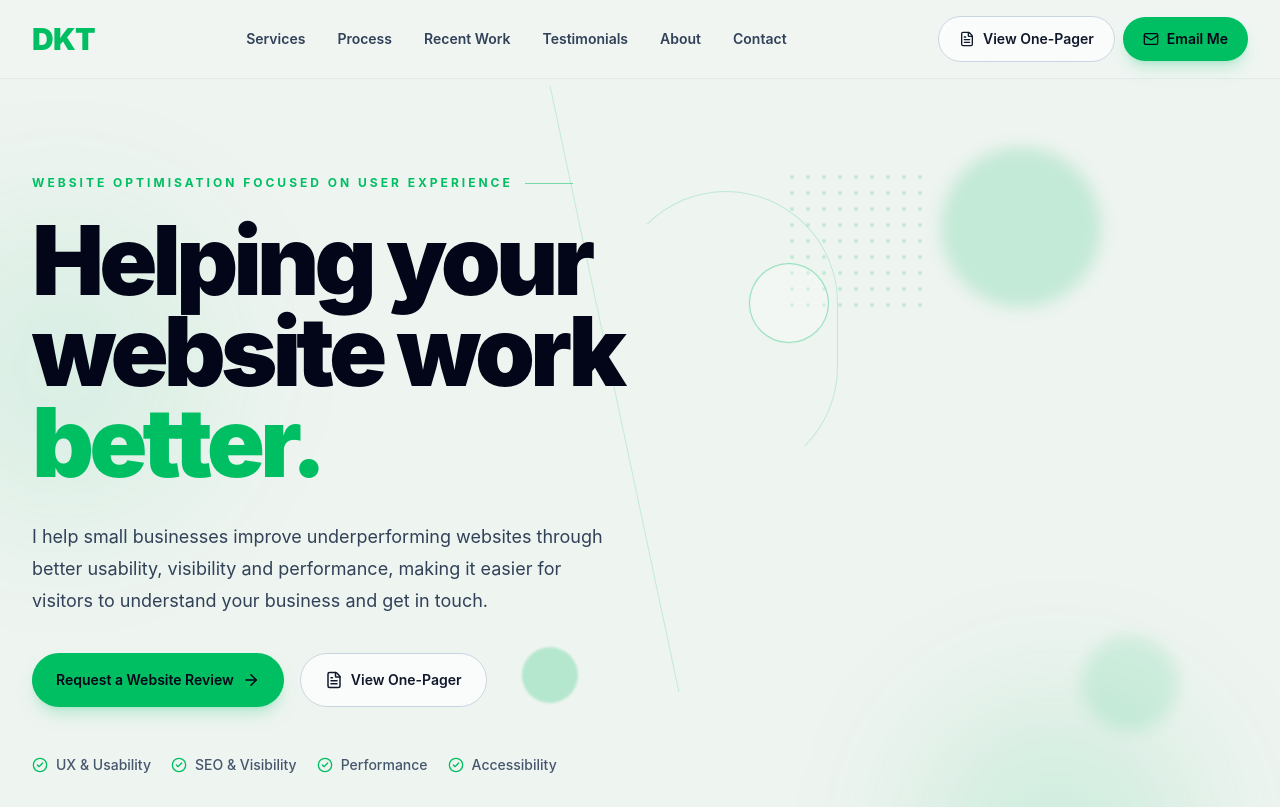
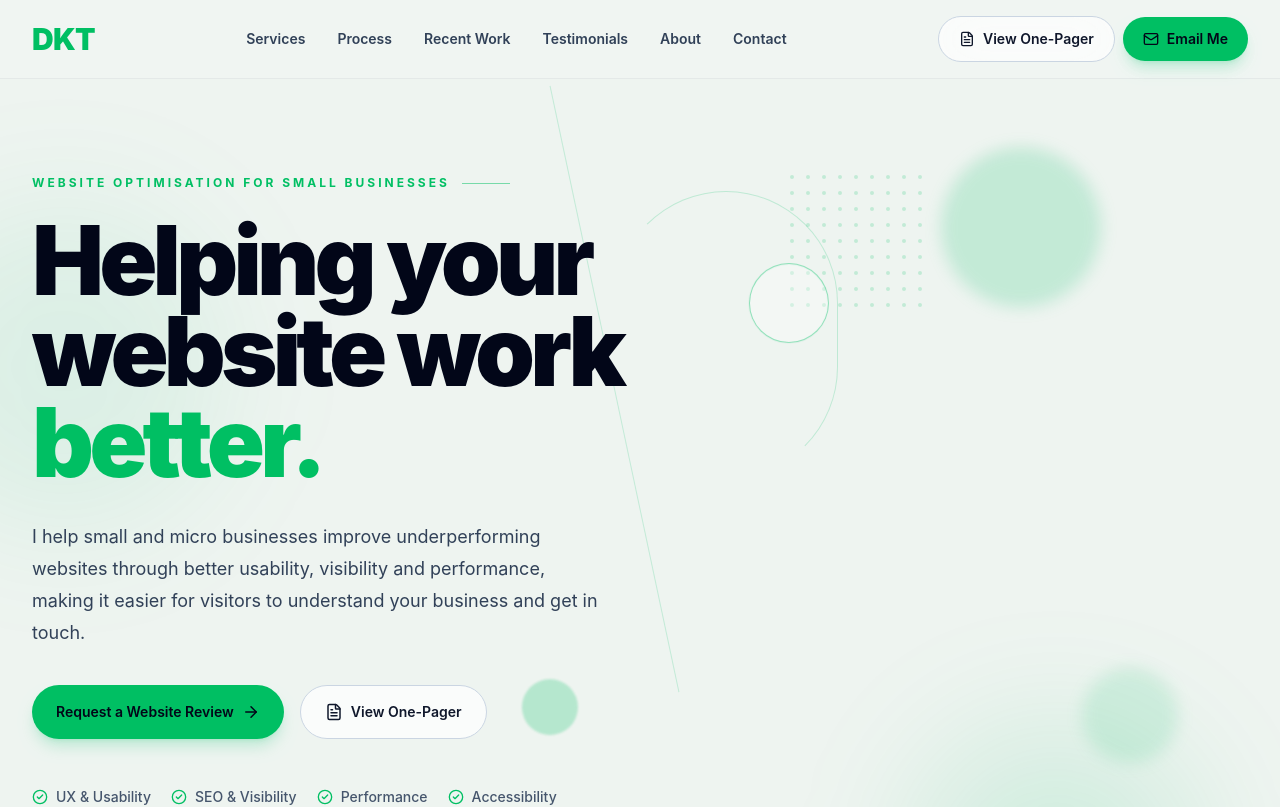
Before and after one commit to DKT15/DKT-Website-Optimisation, a React (Vite) app: page / in a window 1280 px wide. Shown: the top 807 px of the page. Built offline with nearby package versions, Linux system fonts and the light colour scheme.

Commit message:
added to the code.

```diff
--- a/src/pages/Home.jsx
+++ b/src/pages/Home.jsx
@@ -48,7 +48,7 @@ export default function HomePage() {
         <div className="relative mx-auto max-w-7xl">
           <div className="animate-fade-up max-w-3xl">
             <p className="mb-6 flex items-center gap-3 text-xs font-bold uppercase tracking-[0.25em] text-[#00bf63]">
-              Website optimisation focused on user experience
+              Website optimisation for small businesses
               <span className="h-px w-12 bg-[#00bf63]/50" />
             </p>
             <h1 className="text-5xl font-black leading-[0.95] tracking-[-0.05em] text-slate-950 sm:text-6xl md:text-8xl">
@@ -56,9 +56,9 @@ export default function HomePage() {
               <span className="text-[#00bf63]">better.</span>
             </h1>
             <p className="mt-8 max-w-xl text-base leading-7 text-slate-700 sm:text-lg sm:leading-8">
-              I help small businesses improve underperforming websites through
-              better usability, visibility and performance, making it easier for
-              visitors to understand your business and get in touch.
+              I help small and micro businesses improve underperforming websites
+              through better usability, visibility and performance, making it
+              easier for visitors to understand your business and get in touch.
             </p>
             <div className="mt-9 flex flex-col gap-4 sm:flex-row sm:flex-wrap">
               <Button
```
